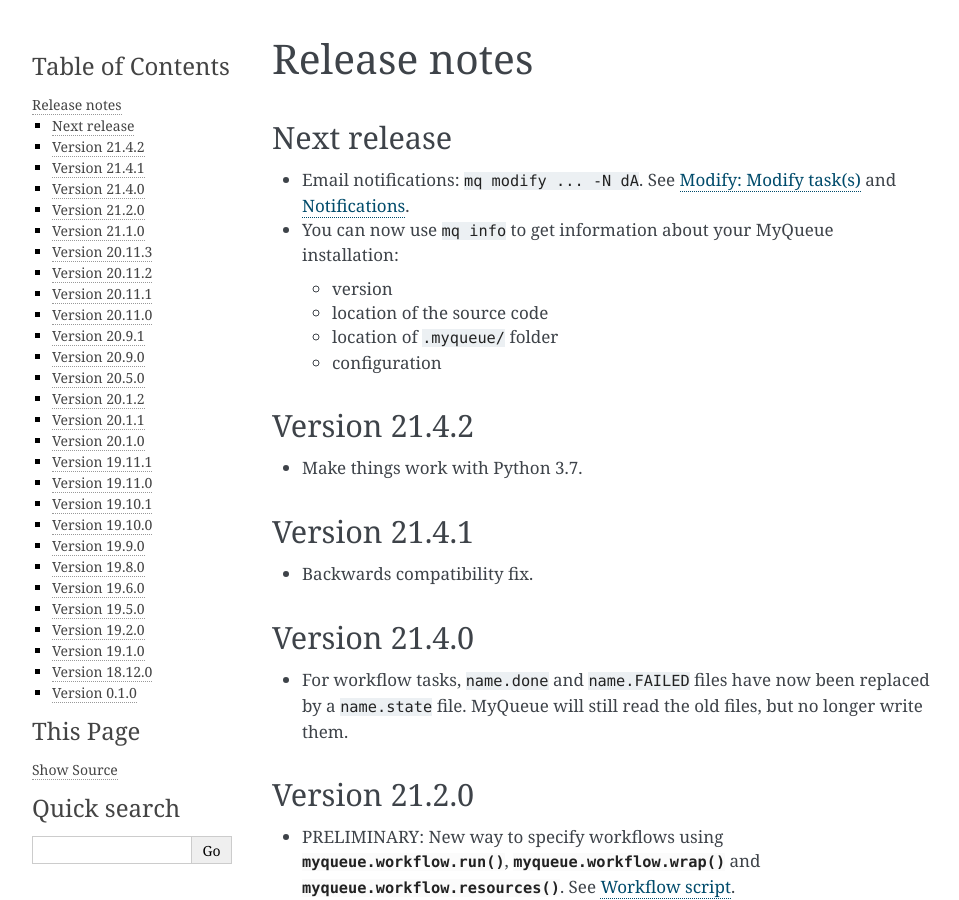
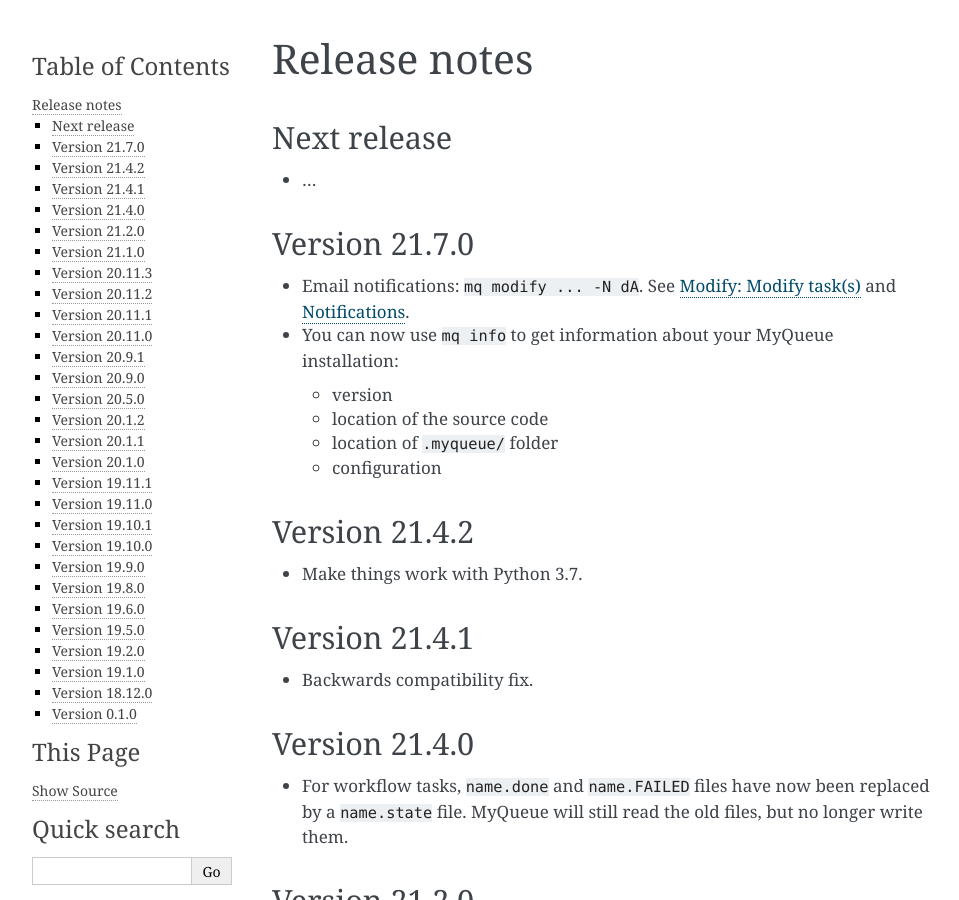
Before and after one commit to Yangxinsix/myqueue, a Sphinx documentation site: the page built from docs/releasenotes.rst, in a window 1280 px wide and 900 px high. Shown: the whole window, without its empty margins (148-1107 px from the left). Built offline with Sphinx 7.4.7, drawn with Linux system fonts in a browser that asks for light colours.

Commit message:
Version 21.7.0

```diff
--- a/docs/releasenotes.rst
+++ b/docs/releasenotes.rst
@@ -8,6 +8,12 @@
 
 Next release
 ============
+
+* ...
+
+
+Version 21.7.0
+==============
 
 * Email notifications: ``mq modify ... -N dA``.  See :ref:`modify` and
   :ref:`notifications`.
```
